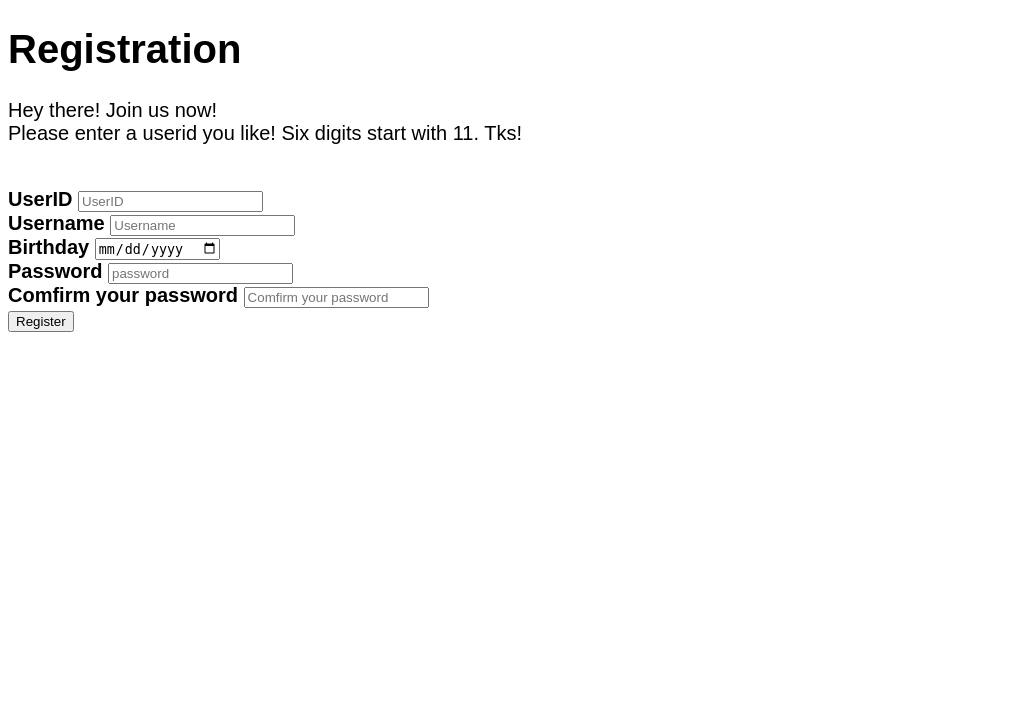
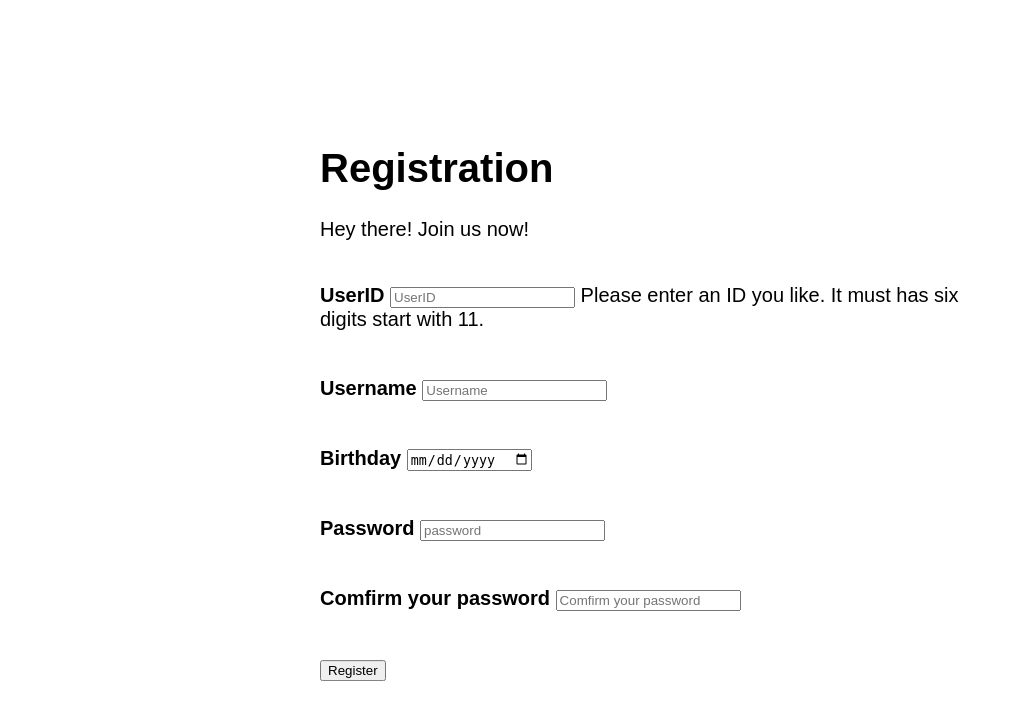
Before and after one commit to xinyi0351/cs4111-Intro-to-DB-project, a Flask app: page /register in a window 1280 px wide. Shown: the top 720 px of the page, without its empty margins (0-1013 px from the left). Run offline with Flask 2, Linux system fonts and the light colour scheme; parts of the project's set-up code (start-up, migrations or seed data) failed here and were passed over.

Commit message:
Update register.html
updated the format

```diff
--- a/templates/register.html
+++ b/templates/register.html
@@ -8,8 +8,8 @@
         .main{
         text-align: center;
         border-radius: 20px;
-        width: 300px;
-        height: 350px;
+        /* width: 200px;
+        height: 350px; */
         margin: auto;
         position: absolute;
         top: 0;
@@ -17,31 +17,47 @@
         right: 0;
         bottom: 0;
         }
+        .box{
+            position:absolute;
+            top:50%;
+            left:50%;
+            transform:translate(-50%,-50%);
+        }
     </style>
 
     <body>
-        <div class=".main">
+        <div class="box">
             <form method="POST" action="/register">
                 <h1>Registration</h1>
                 <p>
                     Hey there! Join us now!
-                    <br>Please enter a userid you like! Six digits start with 11. Tks!
                 </p>
                 <br>
                 <label for="userid"><b>UserID</b></label>
                 <input type="text" placeholder="UserID" name="userid" required>
+                Please enter an ID you like. It must has six digits start with 11.
+                <br>
+                <br>
                 <br>
                 <label for="username"><b>Username</b></label>
                 <input type="text" placeholder="Username" name="username" required>
                 <br>
+                <br>
+                <br>
                 <label for="Birthday"><b>Birthday</b></label>
                 <input type="date" placeholder="Birthday" name="Birthday" required>
+                <br>
+                <br>
                 <br>
                 <label for="password"><b>Password</b></label>
                 <input type="text" placeholder="password" name="password" required>
                 <br>
+                <br>
+                <br>
                 <label for="password-comfirm"><b>Comfirm your password</b></label>
                 <input type="text" placeholder="Comfirm your password" name="passwordcomfirm" required>
+                <br>
+                <br>
                 <br>
                 <button type="submit" class="registerbtn"> Register</button>
             </form>
```
